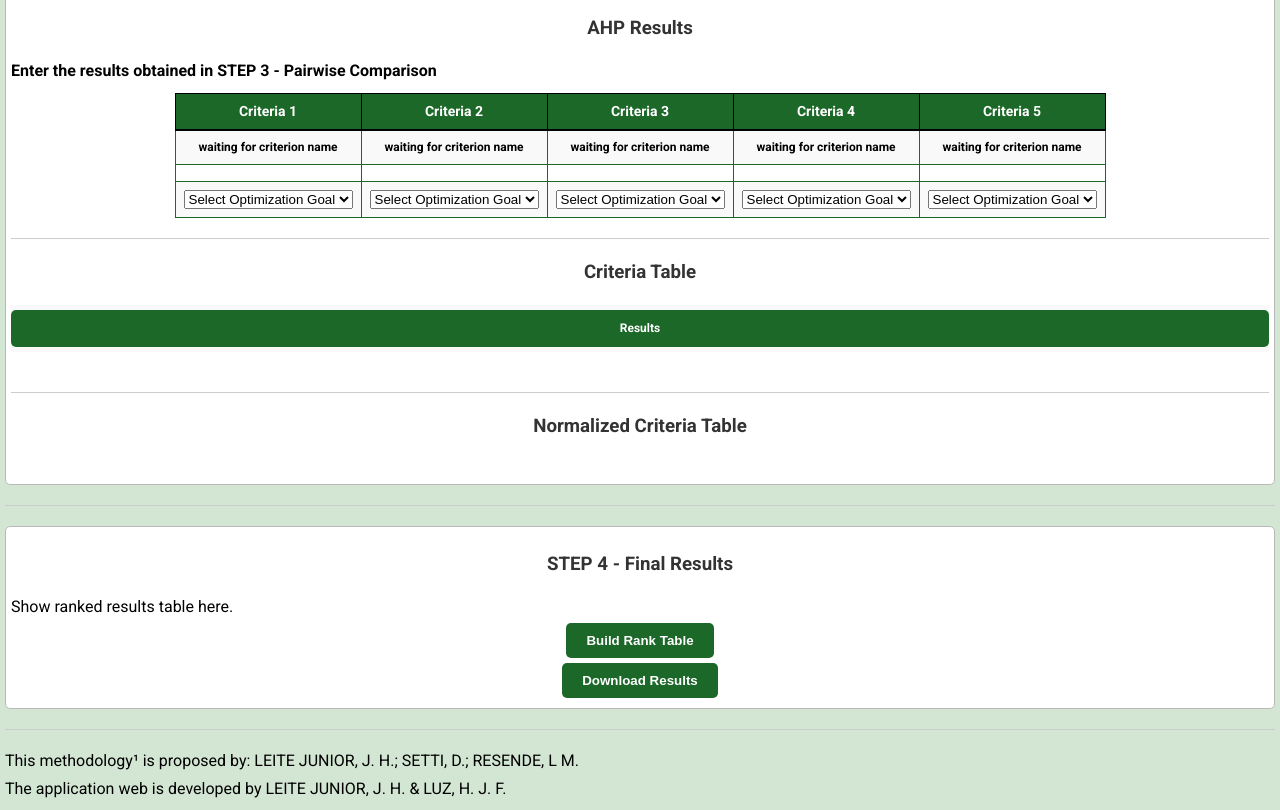
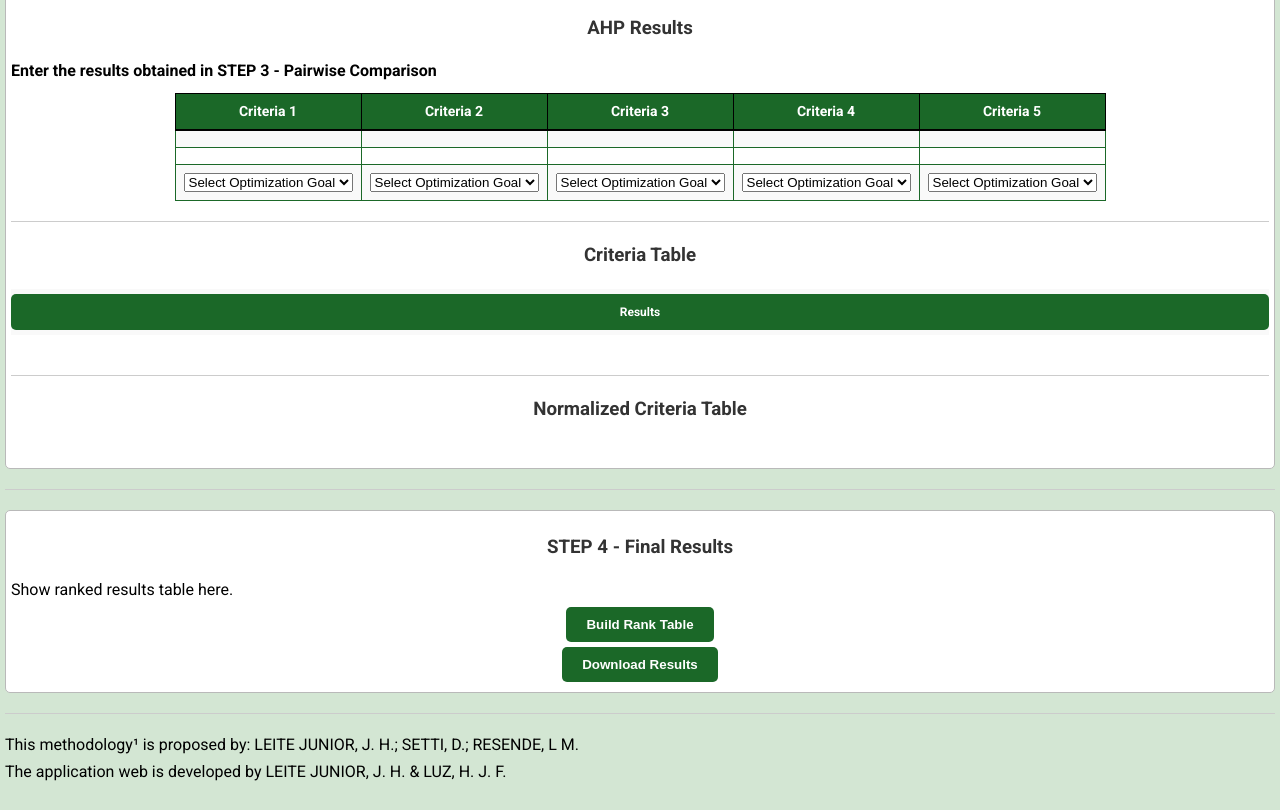
Before and after one commit to jhugolj/AlphaHReview, a plain HTML site: page index.html in a window 1280 px wide. Shown: the part 1144-1954 px from the top of the page. Drawn offline with Linux system fonts and the light colour scheme.

Commit message:
Update index.html

```diff
--- a/index.html
+++ b/index.html
@@ -145,11 +145,11 @@
                     </tr>
                     <tr class="gray-row">
                         <!-- Os nomes dos critérios serão preenchidos aqui dinamicamente -->
-                        <td>waiting for criterion name</td>
-                        <td>waiting for criterion name</td>
-                        <td>waiting for criterion name</td>
-                        <td>waiting for criterion name</td>
-                        <td>waiting for criterion name</td>
+                        <td></td>
+                        <td></td>
+                        <td></td>
+                        <td></td>
+                        <td></td>
                     </tr>
                     <tr>
                         <!-- Os valores dos critérios serão preenchidos aqui dinamicamente -->
```
